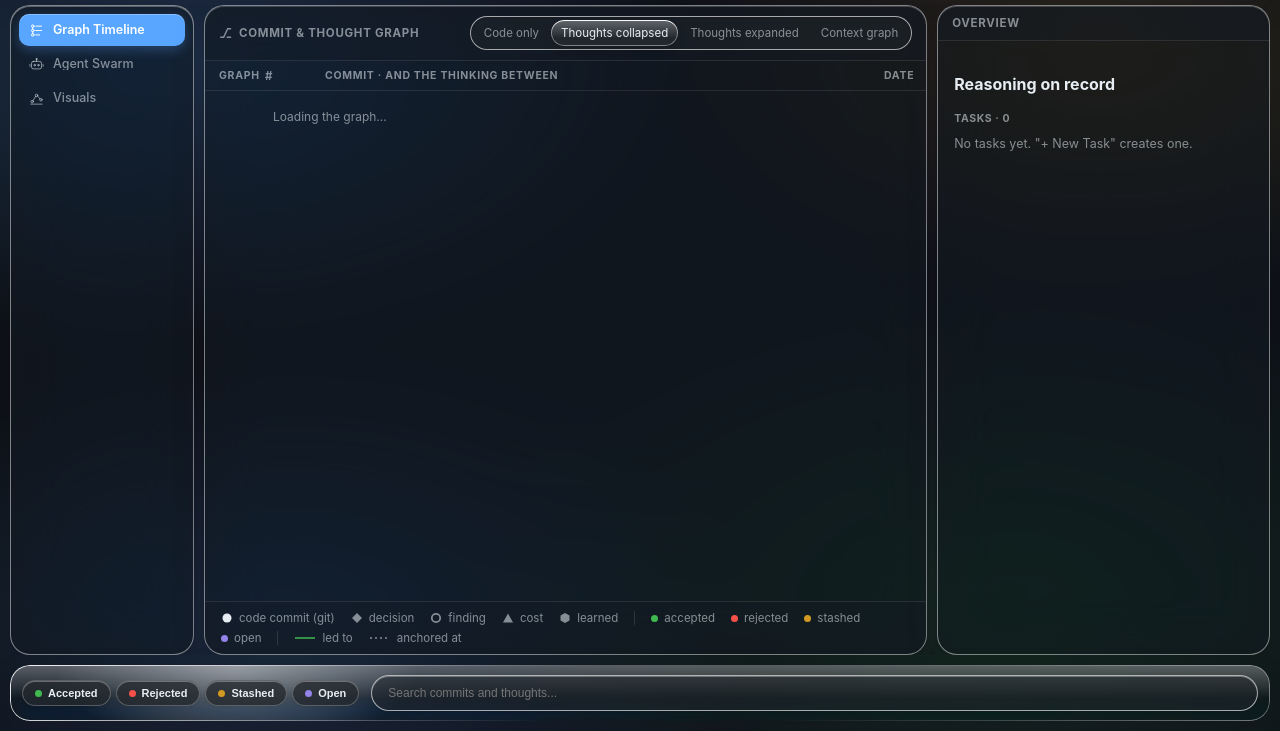
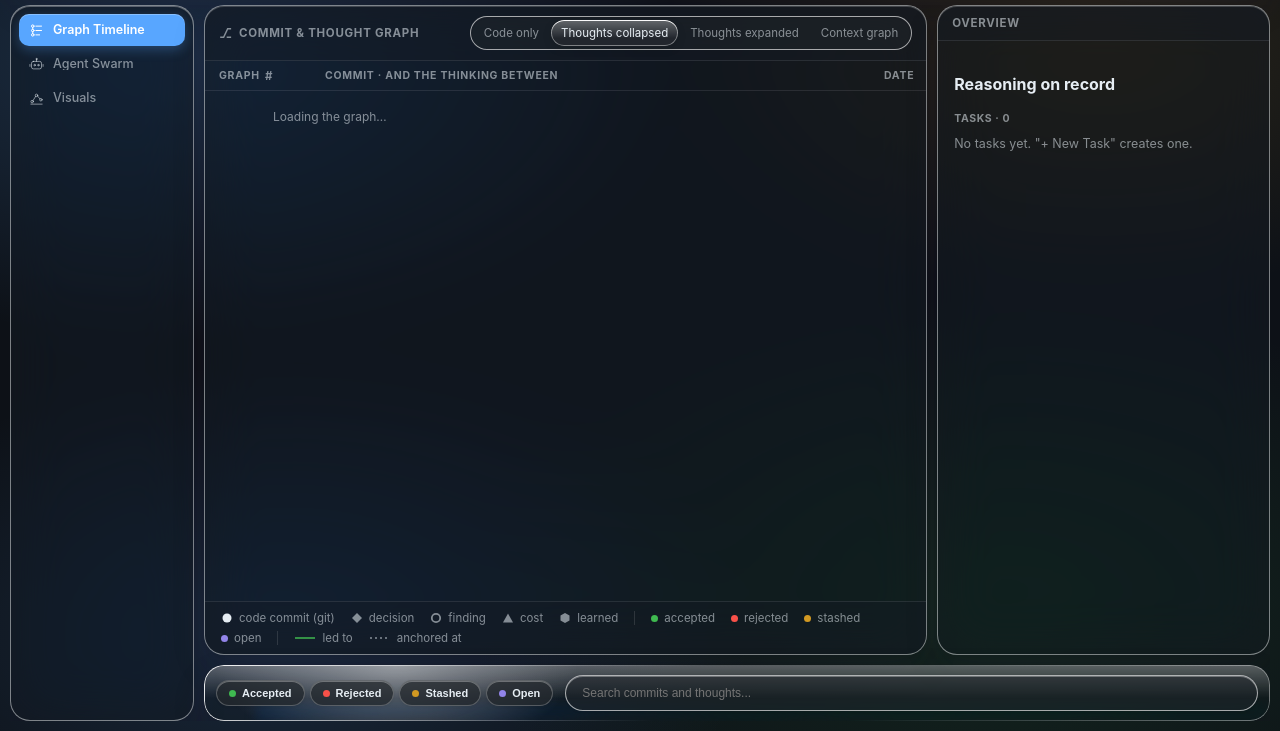
Before and after one commit to paveenpratheek/Project-GitX, a website: page index.html in a window 1280 px wide. Shown: the part 69-800 px from the top of the page. Drawn offline with Linux system fonts and the light colour scheme.

Commit message:
fix(ui): keep GitX's sidebar one height - the search deck joins the timeline
After 9fd6e28 the search deck still ran across the whole page, under the
sidebar too, and hiding it on Agent Swarm and Visuals handed its height
to the sidebar, which grew and shrank as views were switched. The deck
is now the timeline view's own bottom row, under its two columns only:
the sidebar keeps one height in every view, and the other views take
the full height.

Measured on a second broker: the sidebar 776px tall in all three views,
the deck starting right of it.

GitX-Builds-On: 9fd6e28
GitX-Thoughts: t-6b209a5a02

```diff
--- a/css/gitx.css
+++ b/css/gitx.css
@@ -1478,7 +1478,12 @@ body { padding: 10px; gap: 10px; }
 /* One view at a time. [hidden] has to be restated: display: grid beats it. */
 .gitx-view { display: grid; gap: 10px; min-width: 0; min-height: 0; }
 .gitx-view[hidden] { display: none; }
-.gitx-view-timeline { grid-template-columns: minmax(0, 1fr) clamp(290px, 26vw, 380px); }
+.gitx-view-timeline {
+  grid-template-columns: minmax(0, 1fr) clamp(290px, 26vw, 380px);
+  grid-template-rows: minmax(0, 1fr) auto;
+}
+/* The search deck is the timeline's own bottom row, across both columns. */
+.gitx-view-timeline > .gitx-search-deck { grid-column: 1 / -1; }
 .gitx-view-swarm,
 .gitx-view-visuals { grid-template-columns: minmax(0, 1fr); }
 
@@ -1503,9 +1508,6 @@ body { padding: 10px; gap: 10px; }
   background: transparent;
 }
 
-/* The outcome chips and the search act on the timeline, and on nothing else. */
-:root:not([data-gitx-view="timeline"]) .gitx-search-deck { display: none; }
-
 /* Narrow: the sidebar keeps its icons and drops its labels. */
 @media (max-width: 900px) {
   .gitx-container { grid-template-columns: 52px minmax(0, 1fr); }
```
Also changed, not shown: index.html (+8 -5 lines).
